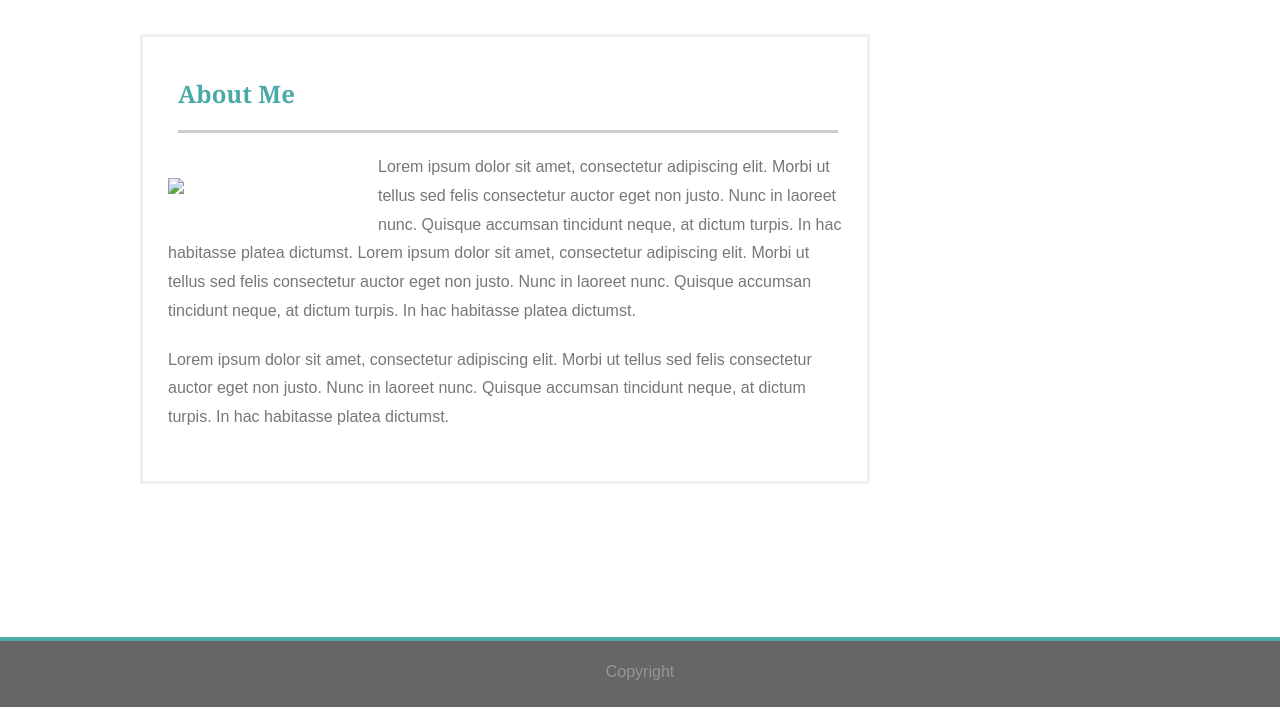
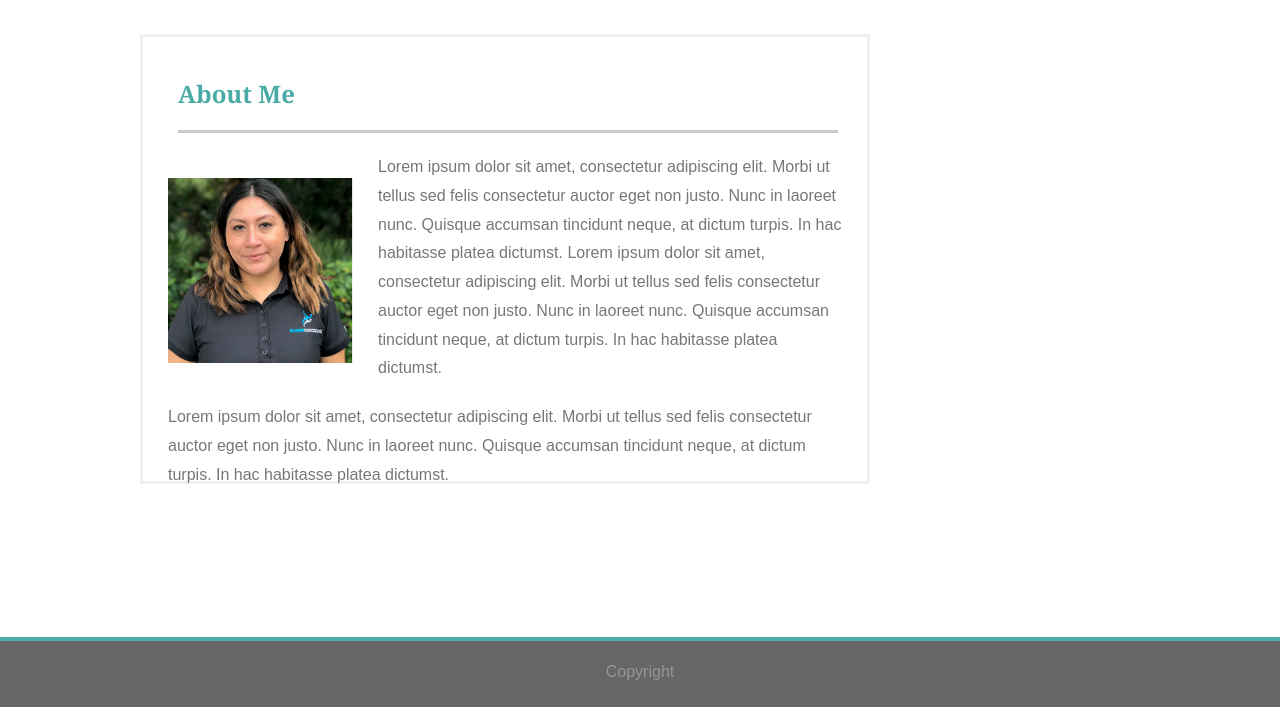
Before and after one commit to Jrubi89/Responsive_Basic_Porfolio, a plain HTML site: page index.html in a window 1280 px wide. Shown: the part 91-800 px from the top of the page. Drawn offline with Linux system fonts and the light colour scheme.

Commit message:
updating files

```diff
--- a/index.html
+++ b/index.html
@@ -22,7 +22,7 @@
     <div class="main-container1">
         <section id="bio-box">
             <h2 id="aboutme">About Me</h2>
-            <img id="bio-image" src="Images/Capture (2).PNG">
+            <img id="bio-image" src="Assets/Images/Capture (2).PNG">
             <p>Lorem ipsum dolor sit amet, consectetur adipiscing elit. Morbi ut tellus sed felis consectetur auctor eget non justo. Nunc in laoreet nunc. Quisque accumsan tincidunt neque, at dictum turpis. In hac habitasse platea dictumst. Lorem ipsum dolor sit amet, consectetur adipiscing elit. Morbi ut tellus sed felis consectetur auctor eget non justo. Nunc in laoreet nunc. Quisque accumsan tincidunt neque, at dictum turpis. In hac habitasse platea dictumst. </p>
             <p>Lorem ipsum dolor sit amet, consectetur adipiscing elit. Morbi ut tellus sed felis consectetur auctor eget non justo. Nunc in laoreet nunc. Quisque accumsan tincidunt neque, at dictum turpis. In hac habitasse platea dictumst. </p>
 
```
